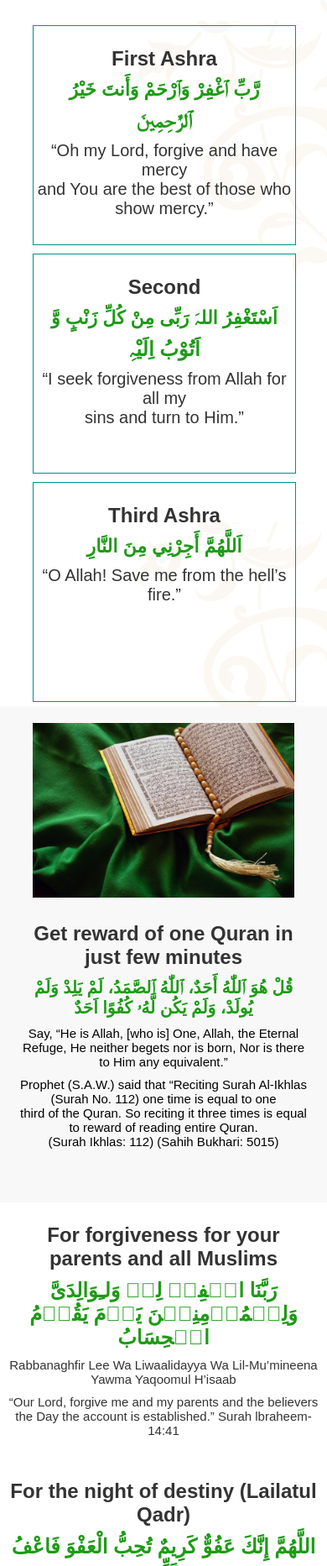
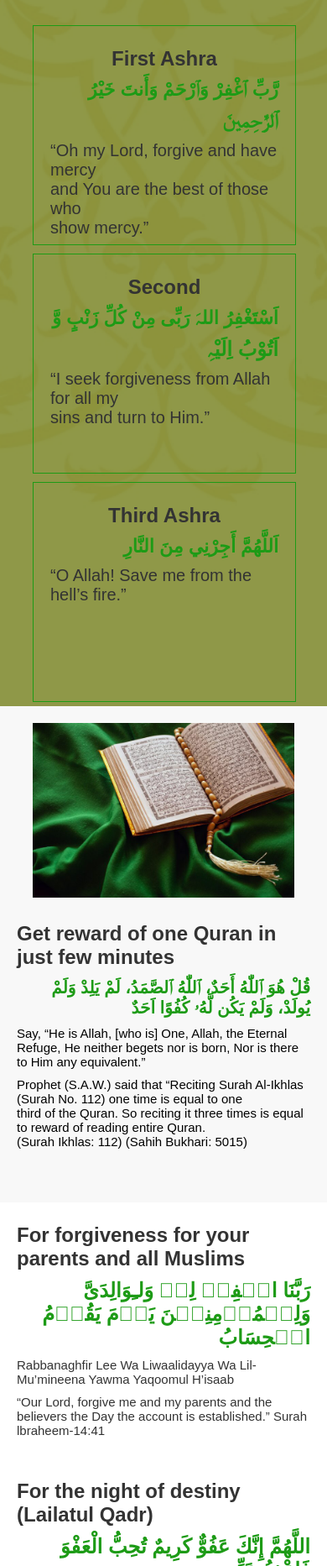
Before and after one commit to princebhatt03/task1, a plain HTML site: page index.html in a window 390 px wide. Shown: the part 135-2000 px from the top of the page at 84% size. Drawn offline with Linux system fonts and the light colour scheme.

Commit message:
Testing 2

```diff
--- a/style.css
+++ b/style.css
@@ -17,6 +17,11 @@ body {
   background: url(img/back1.png);
   background-repeat: no-repeat;
   background-size: cover;
+  background-color: #88923d;
+  background-position: center center;
+  background-size: cover;
+  opacity: 1;
+  transition: background 0.3s, border-radius 0.3s, opacity 0.3s;
 }
 #page2 {
   max-width: 100%;
@@ -48,6 +53,7 @@ body {
   font-size: 30px;
   letter-spacing: 1px;
   color: #1d9b16;
+  text-align: right;
 }
 .page1-container2 {
   display: flex;
@@ -67,6 +73,7 @@ body {
 .gallery h1 {
   font-size: 24px;
   padding: 7px 0;
+  text-align: center;
   color: #333333;
 }
 .gallery h4 {
@@ -74,11 +81,13 @@ body {
   padding: 7px 0;
   font-weight: 600;
   color: #1d9b16;
+  text-align: right;
 }
 .gallery h5 {
   font-size: 22px;
   padding: 7px 0;
   font-weight: 600;
+  text-align: right;
   color: #1d9b16;
 }
 .gallery p {
@@ -116,6 +125,7 @@ body {
 .text h2 {
   font-size: 24px;
   color: #1d9b16;
+  text-align: right;
   padding: 10px 20px;
 }
 .text h6 {
@@ -151,8 +161,9 @@ body {
   color: #333333;
 }
 .left h2 {
-  padding: 5px 0;
+  padding: 5px 100px;
   color: #1d9b16;
+  text-align: right;
 }
 .left h6 {
   padding: 5px 0;
@@ -177,8 +188,10 @@ body {
   color: #333333;
 }
 .right h2 {
-  padding: 5px 0;
+  /* padding: 5px 0; */
   color: #1d9b16;
+  text-align: right;
+  padding: 0 130px;
 }
 .right h6 {
   padding: 5px 0;
@@ -197,9 +210,6 @@ body {
     display: inline-block;
     width: 100%;
     position: relative;
-    background-repeat: no-repeat;
-    background-size: cover;
-    background: url(img/back1.png);
     text-align: center;
   }
   .center {
@@ -210,7 +220,7 @@ body {
   .gallery {
     margin: 5px 10%;
     padding: 20px 0;
-    border: 1px solid #00918c;
+    border: 1px solid #1d9b16;
     width: 80%;
     height: 220px;
   }
@@ -221,16 +231,17 @@ body {
   }
   .gallery h4 {
     font-size: 22px;
-    padding: 5px 0;
+    padding: 5px 20px;
     color: #1d9b16;
   }
   .gallery h5 {
     font-size: 24px;
-    padding: 5px 0;
+    padding: 5px 20px;
     color: #1d9b16;
   }
   .gallery p {
-    padding: 5px 0;
+    padding: 5px 20px;
+    text-align: left;
     color: #333333;
     font-size: 20px;
   }
@@ -262,25 +273,25 @@ body {
   }
   .text h1 {
     font-size: 24px;
-    text-align: center;
+    text-align: left;
     color: #333333;
     padding: 5px 20px;
   }
   .text h2 {
     font-size: 20px;
-    text-align: center;
+    text-align: right;
     color: #1d9b16;
     padding: 5px 20px;
   }
   .text h6 {
     font-size: 15px;
-    text-align: center;
+    text-align: left;
     padding: 5px 20px;
     font-weight: 100;
   }
   .text p {
     font-size: 15px;
-    text-align: center;
+    text-align: left;
     padding: 5px 20px;
     font-weight: 100;
   }
@@ -306,21 +317,24 @@ body {
   }
   .left h1 {
     font-size: 24px;
-    text-align: center;
+    text-align: left;
     padding: 5px 20px;
   }
   .left h2 {
-    padding: 5px 0;
+    padding: 5px 20px;
+    text-align: right;
     color: #1d9b16;
   }
   .left h6 {
-    padding: 5px 0;
+    text-align: left;
+    padding: 5px 20px;
     font-weight: 100;
     color: #333333;
     font-size: 15px;
   }
   .left p {
-    padding: 5px 0;
+    text-align: left;
+    padding: 5px 20px;
     font-weight: 100;
     color: #333333;
     font-size: 15px;
@@ -336,22 +350,26 @@ body {
     padding-bottom: 20px;
   }
   .right h1 {
-    padding: 5px 0;
+    padding: 5px 20px;
+    text-align: left;
     color: #333333;
     font-size: 24px;
   }
   .right h2 {
-    padding: 5px 0;
+    padding: 5px 20px;
+    text-align: right;
     color: #1d9b16;
   }
   .right h6 {
-    padding: 5px 0;
+    padding: 5px 20px;
     font-weight: 100;
+    text-align: left;
     color: #333333;
     font-size: 15px;
   }
   .right p {
-    padding: 5px 0;
+    padding: 5px 20px;
+    text-align: left;
     font-weight: 100;
     color: #333333;
     font-size: 15px;
```
